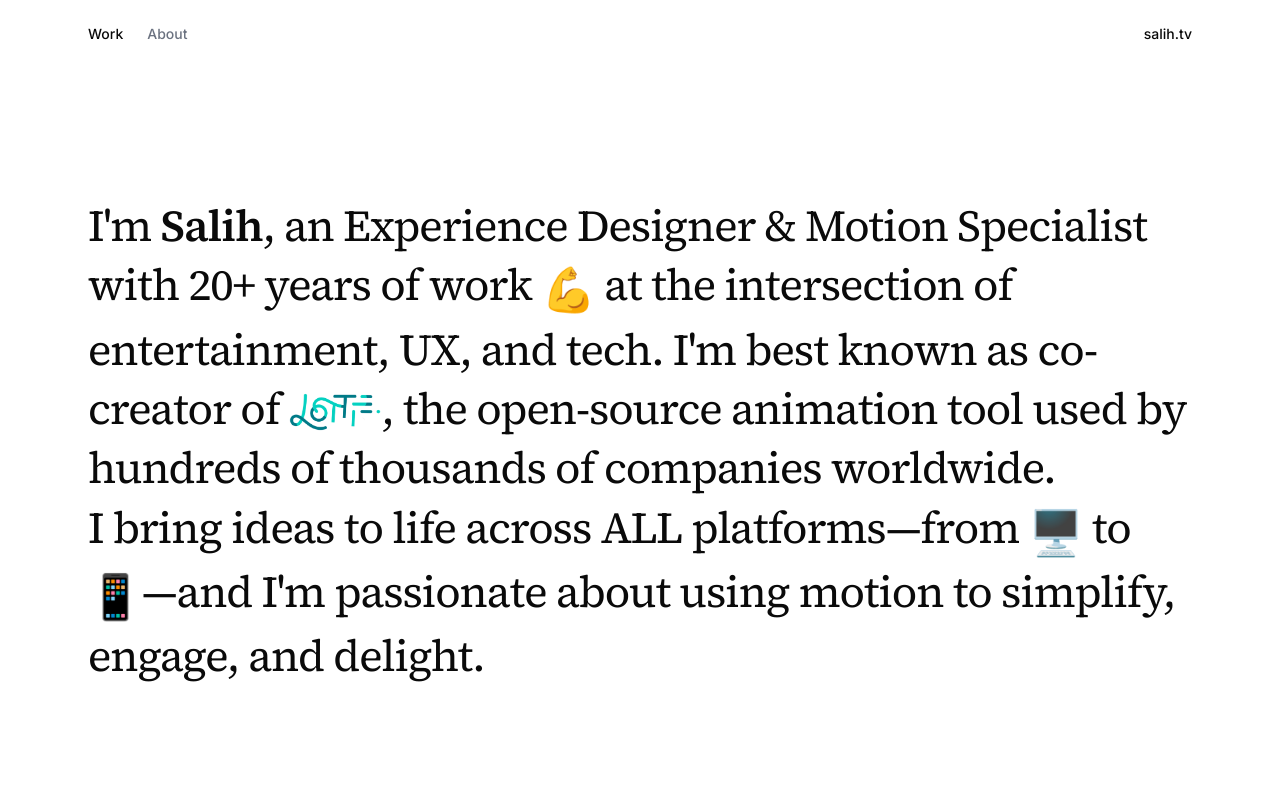
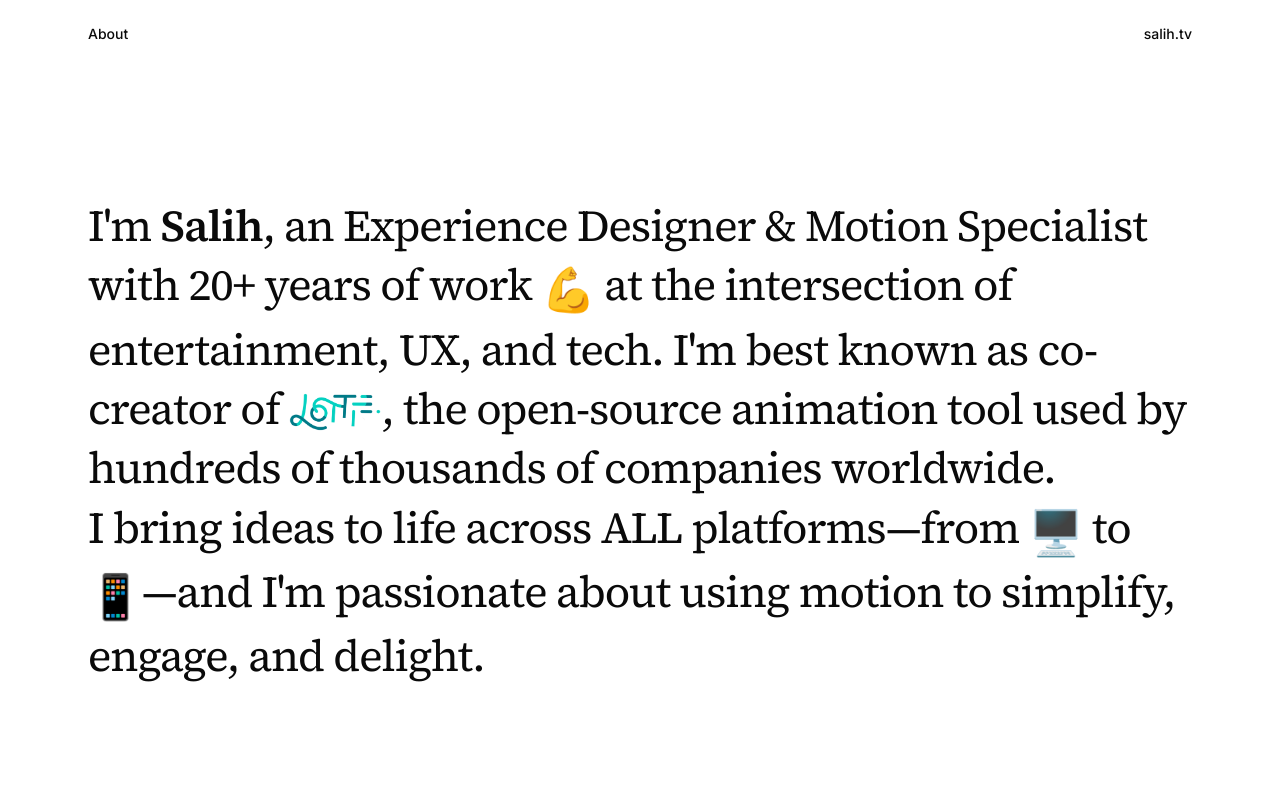
Before and after one commit to therealsalih/SalihDotTv, a Next.js app: page /about in a window 1280 px wide. Shown: the top 800 px of the page. Built offline with nearby package versions, Linux system fonts and the light colour scheme.

Commit message:
Create minimal live branch with about page only

```diff
--- a/app/page.tsx
+++ b/app/page.tsx
@@ -1,14 +1,5 @@
-import ProjectList from '@/components/ProjectList';
-import { getAllProjects } from '@/lib/projects';
+import { redirect } from 'next/navigation';
 
 export default function HomePage() {
-  const projects = getAllProjects();
-
-  return (
-    <section className="py-16 md:py-24 lg:py-32">
-      <div className="max-w-6xl mx-auto px-6">
-        <ProjectList projects={projects} />
-      </div>
-    </section>
-  );
+  redirect('/about');
 }
--- a/components/Header.tsx
+++ b/components/Header.tsx
@@ -11,17 +11,9 @@
       <nav className="max-w-6xl mx-auto px-6 py-6 flex items-center justify-between">
         <div className="flex items-center gap-6">
           <Link
-            href="/"
-            className={`text-sm font-medium transition-colors ${
-              pathname === '/' ? 'text-foreground' : 'text-muted hover:text-foreground'
-            }`}
-          >
-            Work
-          </Link>
-          <Link
             href="/about"
             className={`text-sm font-medium transition-colors ${
-              pathname === '/about' ? 'text-foreground' : 'text-muted hover:text-foreground'
+              pathname === '/about' || pathname === '/' ? 'text-foreground' : 'text-muted hover:text-foreground'
             }`}
           >
             About
```
Also changed, not shown: .claude/settings.local.json.
